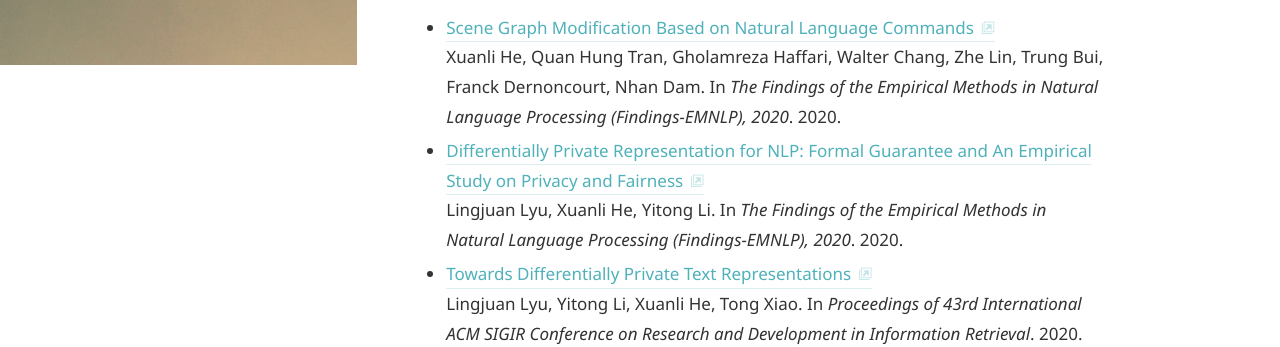
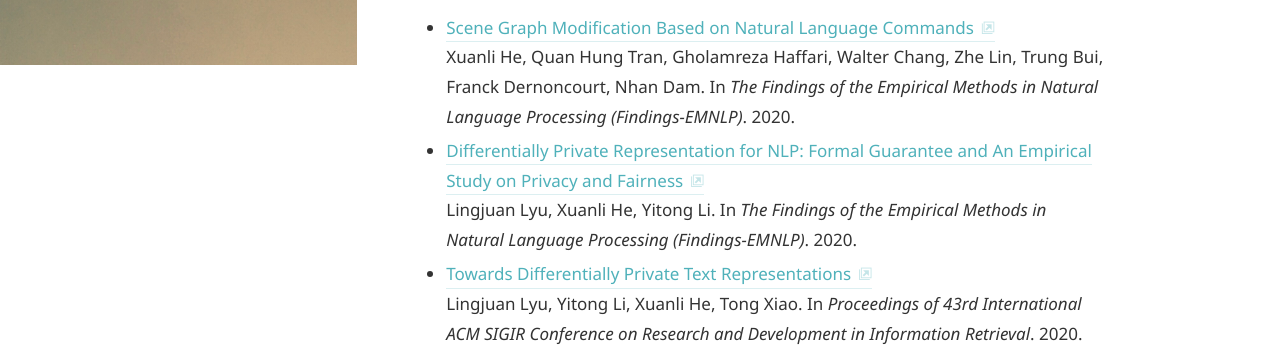
Before and after one commit to xlhex/xlhex.github.io, a Jekyll site: the page built from index.md, in a window 1280 px wide. Shown: the part 835-1182 px from the top of the page. Built offline with Jekyll 4.4.1, drawn with Linux system fonts in a browser that asks for light colours; some web fonts are replaced.

Commit message:
emnlp2020

```diff
--- a/_data/papers.yml
+++ b/_data/papers.yml
@@ -5,7 +5,7 @@ papers:
     year: 2020
     title: "Scene Graph Modification Based on Natural Language Commands"
     authors: "Xuanli He, Quan Hung Tran, Gholamreza Haffari, Walter Chang, Zhe Lin, Trung Bui, Franck Dernoncourt, Nhan Dam"
-    booktitle: "The Findings of the Empirical Methods in Natural Language Processing (Findings-EMNLP), 2020"
+    booktitle: "The Findings of the Empirical Methods in Natural Language Processing (Findings-EMNLP)"
     doc-url: https://arxiv.org/abs/2010.02591
     venue: conference
   - layout: paper
@@ -14,7 +14,7 @@ papers:
     year: 2020
     title: "Differentially Private Representation for NLP: Formal Guarantee and An Empirical Study on Privacy and Fairness"
     authors: "Lingjuan Lyu, Xuanli He, Yitong Li"
-    booktitle: "The Findings of the Empirical Methods in Natural Language Processing (Findings-EMNLP), 2020"
+    booktitle: "The Findings of the Empirical Methods in Natural Language Processing (Findings-EMNLP)"
     doc-url: https://arxiv.org/abs/2010.01285
     venue: conference
   - layout: paper
```
